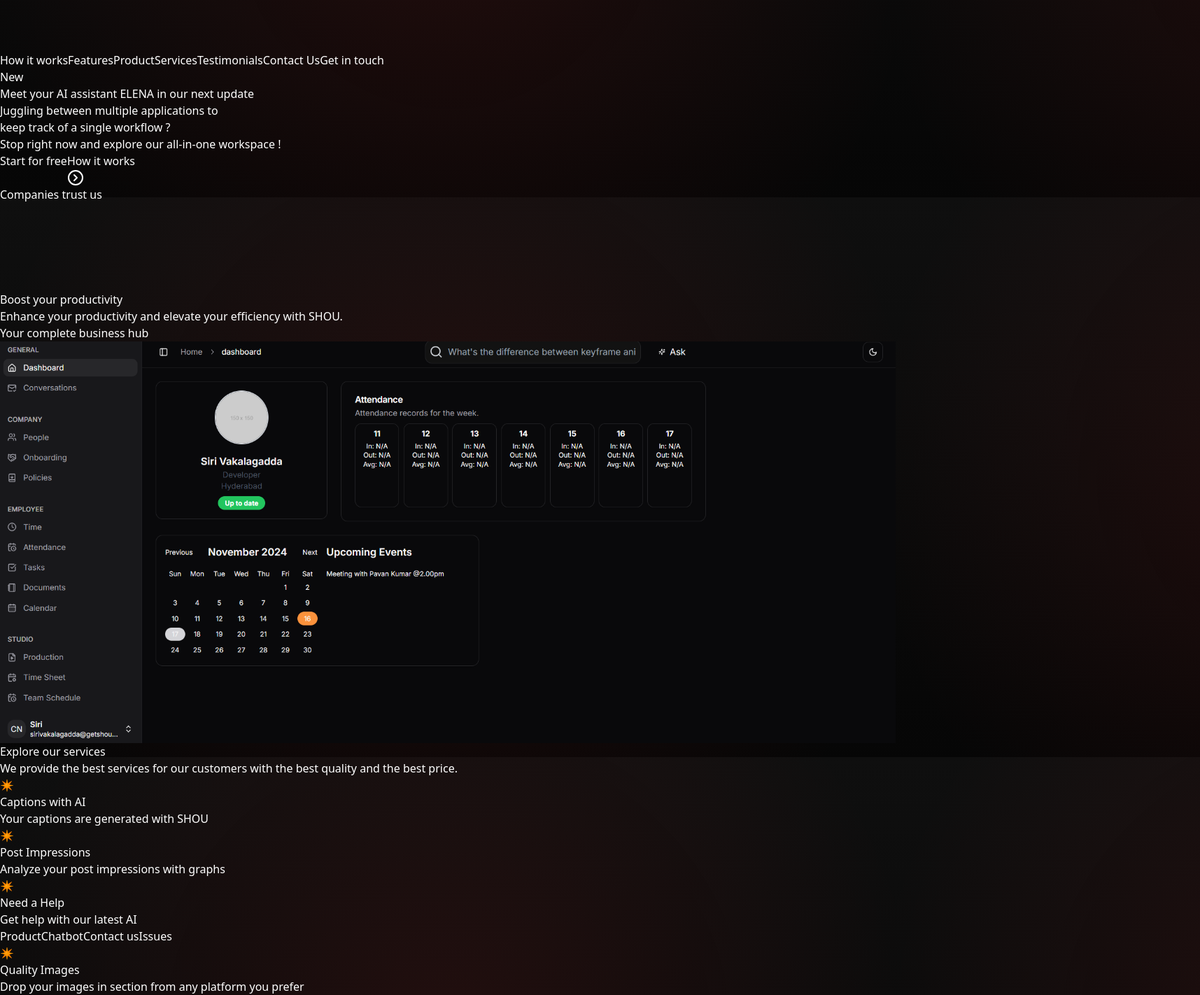
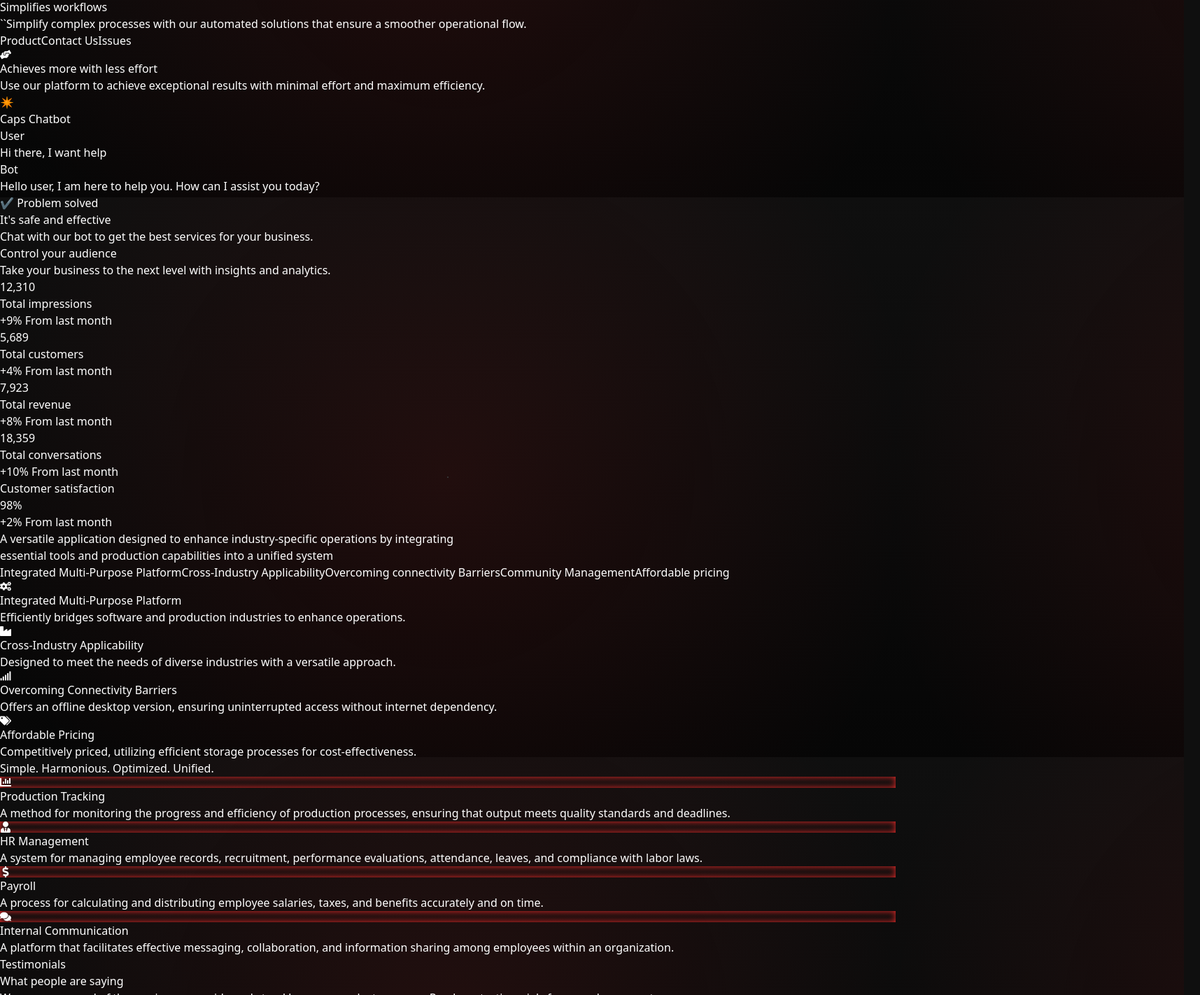
Before and after one commit to SHOU-frontend/SHOU, a Next.js app: page / in a window 1280 px wide. Shown: the part 1318-2740 px from the top of the page at 70% size, 1715 px wide, since content can reach past the window. Built offline with nearby package versions, Linux system fonts and the light colour scheme.

Commit message:
correction of landing page

```diff
--- a/src/app/sections/Header.tsx
+++ b/src/app/sections/Header.tsx
@@ -1,39 +1,41 @@
 "use client";
 
-import { ArrowRight } from "lucide-react";
+import { ArrowRight, Menu, X } from "lucide-react"; // Import Menu and Close icons
 import logo from "@/app/assets/logo.jpg";
 import Image from "next/image";
-import MenuIcon from "@/app/assets/menu.svg";
-import { useState, useEffect } from "react";
+import { useState, useEffect, useRef } from "react";
 
 function Header() {
-  // State to track if the user has scrolled
   const [scrolled, setScrolled] = useState(false);
+  const [menuOpen, setMenuOpen] = useState(false); // State for mobile menu toggle
+  const menuRef = useRef<HTMLDivElement>(null); // Ref for the sliding menu
 
-  // Scroll to section handler with proper TypeScript typing
+  // Scroll to section handler
   const scrollToSection = (id: string) => {
     const element = document.getElementById(id);
     if (element) {
       element.scrollIntoView({ behavior: "smooth" });
     }
+    setMenuOpen(false); // Close menu after clicking
   };
 
-  // Check the scroll position and update the state
   useEffect(() => {
     const handleScroll = () => {
-      if (window.scrollY > 50) {
-        setScrolled(true); // Set to true when the page is scrolled down 50px
-      } else {
-        setScrolled(false); // Set to false when back to top
+      setScrolled(window.scrollY > 50); // Check if user scrolled down 50px
+    };
+
+    const handleClickOutside = (event: MouseEvent) => {
+      if (menuRef.current && !menuRef.current.contains(event.target as Node)) {
+        setMenuOpen(false); // Close menu if clicked outside
       }
     };
 
-    // Add the scroll event listener
     window.addEventListener("scroll", handleScroll);
+    document.addEventListener("mousedown", handleClickOutside); // Add listener for clicks outside the menu
 
-    // Cleanup the event listener on component unmount
     return () => {
       window.removeEventListener("scroll", handleScroll);
+      document.removeEventListener("mousedown", handleClickOutside); // Cleanup listener
     };
   }, []);
 
@@ -41,8 +43,8 @@
     <header
       className={`sticky top-0 transition-all z-50 ${
         scrolled
-          ? "bg-neutral-900 bg-opacity-50 backdrop-blur-lg"
-          : "bg-neutral-900 bg-opacity-80 backdrop-blur-md"
+          ? "bg-neutral-900 bg-opacity-80 backdrop-blur-lg"
+          : "bg-neutral-900 bg-opacity-50 backdrop-blur-md"
       } rounded-lg shadow-lg`}
     >
       {/* Top Bar */}
@@ -72,9 +74,14 @@
             </div>
 
             {/* Menu Icon for smaller screens */}
-            <MenuIcon className="h-5 w-5 md:hidden text-white" />
+            <div
+              className="h-6 w-6 md:hidden text-white cursor-pointer"
+              onClick={() => setMenuOpen(!menuOpen)} // Toggle menu state
+            >
+              {menuOpen ? <X /> : <Menu />} {/* Show Menu or Close icon */}
+            </div>
 
-            {/* Navigation Links */}
+            {/* Desktop Navigation Links */}
             <nav className="hidden md:flex gap-6 text-white/60 items-center">
               <button
                 onClick={() => scrollToSection("top")}
@@ -127,6 +134,74 @@
           </div>
         </div>
       </div>
+
+      {/* Sliding Menu Sheet for Mobile */}
+      {menuOpen && (
+        <div
+          ref={menuRef} // Attach ref to the sliding menu
+          className="fixed top-0 right-0 h-full w-3/4 bg-neutral-900 text-white transform transition-transform duration-300 translate-x-0 z-50 shadow-xl"
+        >
+          {/* Close Button */}
+          <div className="flex justify-end p-4">
+            <button
+              onClick={() => setMenuOpen(false)}
+              className="text-white hover:text-gray-300 focus:outline-none"
+            >
+              <X size={24} />
+            </button>
+          </div>
+
+          <nav className="flex flex-col gap-3 px-6 py-5 min-h-screen bg-neutral-900">
+            <button
+              onClick={() => scrollToSection("top")}
+              className="hover:text-gray-300 text-lg"
+            >
+              How it works
+            </button>
+            <button
+              onClick={() => scrollToSection("features")}
+              className="hover:text-gray-300 text-lg"
+            >
+              Features
+            </button>
+            <button
+              onClick={() => scrollToSection("Product")}
+              className="hover:text-gray-300 text-lg"
+            >
+              Product
+            </button>
+            <button
+              onClick={() => scrollToSection("Services")}
+              className="hover:text-gray-300 text-lg"
+            >
+              Services
+            </button>
+            <button
+              onClick={() => scrollToSection("Testimonials")}
+              className="hover:text-gray-300 text-lg"
+            >
+              Testimonials
+            </button>
+            <button
+              onClick={() => scrollToSection("Contact")}
+              className="hover:text-gray-300 text-lg"
+            >
+              Contact Us
+            </button>
+            <button
+              className="bg-white text-black px-4 py-2 rounded-lg font-medium tracking-tight mt-4"
+              onClick={() =>
+                window.open(
+                  "https://p69cyz35nj5.typeform.com/to/Y3NpSTBy",
+                  "_blank"
+                )
+              }
+            >
+              Get in touch
+            </button>
+          </nav>
+        </div>
+      )}
     </header>
   );
 }
--- a/src/app/sections/ServiceOne.tsx
+++ b/src/app/sections/ServiceOne.tsx
@@ -1,25 +1,33 @@
-import React,{useEffect} from 'react';
-import AOS from 'aos';
-import 'aos/dist/aos.css';
-
-
+import React, { useEffect } from "react";
+import AOS from "aos";
+import "aos/dist/aos.css";
+import { FaRocket, FaChartLine, FaCog, FaHandsHelping } from "react-icons/fa";
 
 const ServiceOne = () => {
   useEffect(() => {
     AOS.init({
       duration: 700,
-      easing: 'ease-in-out',
+      easing: "ease-in-out",
       once: true,
     });
   }, []);
   return (
-    <div id='Services' className="container mx-auto px-4 min-h-screen flex flex-col items-center justify-center  space-y-12">
-<div data-aos="fade-up" className="w-full grid grid-cols-1 lg:grid-cols-12 gap-8 p-6 lg:p-10 rounded-lg text-white bg-neutral-900">
+    <div
+      id="Services"
+      className="container mx-auto px-4 min-h-screen flex flex-col items-center justify-center  space-y-12"
+    >
+      <div
+        data-aos="fade-up"
+        className="w-full grid grid-cols-1 lg:grid-cols-12 gap-8 p-6 lg:p-10 rounded-lg text-white bg-neutral-900"
+      >
         {/* Title and Description Section */}
         <div className="col-span-6 lg:col-span-4 flex flex-col text-center lg:text-left">
-    <h2 className="text-2xl lg:text-3xl font-semibold">Explore our services</h2>
+          <h2 className="text-2xl lg:text-3xl font-semibold">
+            Explore our services
+          </h2>
           <p className="text-gray-400 mt-2 text-sm lg:text-base">
-      We provide the best services for our customers with the best quality and the best price.
+            Discover how our platform can help streamline your workflows, scale
+            your business, and achieve your goals effortlessly.
           </p>
         </div>
 
@@ -28,38 +36,56 @@
           {/* Service Item 1 */}
           <div className="flex items-start space-x-3 lg:space-x-4">
             <div className="bg-orange-700 rounded-full p-2 lg:p-3">
-        <span className="text-xl lg:text-2xl">✴️</span>
+              <FaRocket className="text-xl lg:text-2xl" />
             </div>
             <div>
-        <h3 className="text-lg lg:text-xl font-semibold">Captions with AI</h3>
-        <p className="text-gray-400 text-sm lg:text-base">Your captions are generated with SHOU</p>
+              <h3 className="text-lg lg:text-xl font-semibold">Easy to use</h3>
+              <p className="text-gray-400 text-sm lg:text-base">
+                Simplify your workflow with our intuitive and user-friendly
+                platform designed for all users.
+              </p>
             </div>
           </div>
 
           {/* Service Item 2 */}
           <div className="flex items-start space-x-3 lg:space-x-4">
             <div className="bg-orange-700 rounded-full p-2 lg:p-3">
-        <span className="text-xl lg:text-2xl">✴️</span>
+              <FaChartLine className="text-xl lg:text-2xl" />
             </div>
             <div>
-        <h3 className="text-lg lg:text-xl font-semibold">Post Impressions</h3>
-        <p className="text-gray-400 text-sm lg:text-base">Analyze your post impressions with graphs</p>
+              <h3 className="text-lg lg:text-xl font-semibold">Scalable</h3>
+              <p className="text-gray-400 text-sm lg:text-base">
+                Effortlessly scale your business with tools designed to grow
+                alongside your needs.
+              </p>
             </div>
           </div>
 
           {/* Service Item 3 */}
           <div className="flex items-start space-x-3 lg:space-x-4">
             <div className="bg-orange-700 rounded-full p-2 lg:p-3">
-        <span className="text-xl lg:text-2xl">✴️</span>
+              <FaCog className="text-xl lg:text-2xl" />
             </div>
             <div>
-        <h3 className="text-lg lg:text-xl font-semibold">Need a Help</h3>
-        <p className="text-gray-400 text-sm lg:text-base">Get help with our latest AI</p>
+              <h3 className="text-lg lg:text-xl font-semibold">
+                Simplifies workflows
+              </h3>
+              <p className="text-gray-400 text-sm lg:text-base">
+              ``Simplify complex processes with our automated solutions that ensure a smoother operational flow.
+              </p>
               <div className="flex flex-wrap gap-2 mt-2">
-          <span className="px-2 py-0.5 rounded bg-orange-700 text-white text-xs">Product</span>
-          <span className="px-2 py-0.5 rounded bg-orange-700 text-white text-xs">Chatbot</span>
-          <span className="px-2 py-0.5 rounded bg-orange-700 text-white text-xs">Contact us</span>
-          <span className="px-2 py-0.5 rounded bg-orange-700 text-white text-xs">Issues</span>
+                <span className="px-2 py-0.5 rounded bg-orange-700 text-white text-xs">
+                  Product
+                </span>
+                {/* <span className="px-2 py-0.5 rounded bg-orange-700 text-white text-xs">
+                  Chatbot
+                </span> */}
+                <span className="px-2 py-0.5 rounded bg-orange-700 text-white text-xs">
+                  Contact Us
+                </span>
+                <span className="px-2 py-0.5 rounded bg-orange-700 text-white text-xs">
+                  Issues
+                </span>
               </div>
             </div>
           </div>
@@ -67,27 +93,33 @@
           {/* Service Item 4 */}
           <div className="flex items-start space-x-3 lg:space-x-4">
             <div className="bg-orange-700 rounded-full p-2 lg:p-3">
-        <span className="text-xl lg:text-2xl">✴️</span>
+              <FaHandsHelping className="text-xl lg:text-2xl" />
             </div>
             <div>
-        <h3 className="text-lg lg:text-xl font-semibold">Quality Images</h3>
-        <p className="text-gray-400 text-sm lg:text-base">Drop your images in section from any platform you prefer</p>
+              <h3 className="text-lg lg:text-xl font-semibold">
+                Achieves more with less effort
+              </h3>
+              <p className="text-gray-400 text-sm lg:text-base">
+                Use our platform to achieve exceptional results with minimal
+                effort and maximum efficiency.
+              </p>
             </div>
           </div>
         </div>
       </div>
 
-
-
       {/* Additional Cards Section */}
       <div className="w-full  grid grid-cols-1 md:grid-cols-2 gap-8  mt-10   rounded-lg text-white">
         {/* Card 1 - Chatbot */}
-        <div  data-aos="fade-right" className=" p-6 rounded-lg flex flex-col items-start shadow-lg space-y-4 bg-neutral-900">
+        <div
+          data-aos="fade-right"
+          className=" p-6 rounded-lg flex flex-col items-start shadow-lg space-y-4 bg-neutral-900"
+        >
           <div className="flex items-center space-x-2">
             <div className="    bg-orange-700 rounded-full p-3">
               <span className="text-2xl">✴️</span>
             </div>
-            <h3 className="text-xl font-semibold">SHOU Chatbot</h3>
+            <h3 className="text-xl font-semibold">Caps Chatbot</h3>
           </div>
           <div className="bg-neutral-800 p-4 rounded-lg flex flex-col space-y-2">
             <div className="flex justify-between">
@@ -96,18 +128,29 @@
             </div>
             <div className="flex justify-between">
               <p className="text-gray-400">Bot</p>
-              <p className="text-gray-400">Hello user, I am here to help you. How can I assist you today?</p>
+              <p className="text-gray-400">
+                Hello user, I am here to help you. How can I assist you today?
+              </p>
             </div>
             <p className="text-orange-500 font-semibold">✔️ Problem solved</p>
           </div>
-          <h4 className="text-xl font-semibold mt-4">It's safe and effective</h4>
-          <p className="text-gray-400">Chat with our bot to get the best services for your business.</p>
+          <h4 className="text-xl font-semibold mt-4">
+            It's safe and effective
+          </h4>
+          <p className="text-gray-400">
+            Chat with our bot to get the best services for your business.
+          </p>
         </div>
 
         {/* Card 2 - Analytics */}
-        <div  data-aos="fade-left" className=" p-6 rounded-lg shadow-lg space-y-4 bg-neutral-900">
+        <div
+          data-aos="fade-left"
+          className=" p-6 rounded-lg shadow-lg space-y-4 bg-neutral-900"
+        >
           <h3 className="text-xl font-semibold">Control your audience</h3>
-          <p className="text-gray-400">Take your business to the next level with insights and analytics.</p>
+          <p className="text-gray-400">
+            Take your business to the next level with insights and analytics.
+          </p>
           <div className="grid grid-cols-2 gap-4">
             <div className="bg-neutral-800 p-4 rounded-lg flex flex-col items-center">
               <p className="text-2xl font-semibold text-white">12,310</p>
```
Lines whose indentation alone changed are shown as unchanged.
